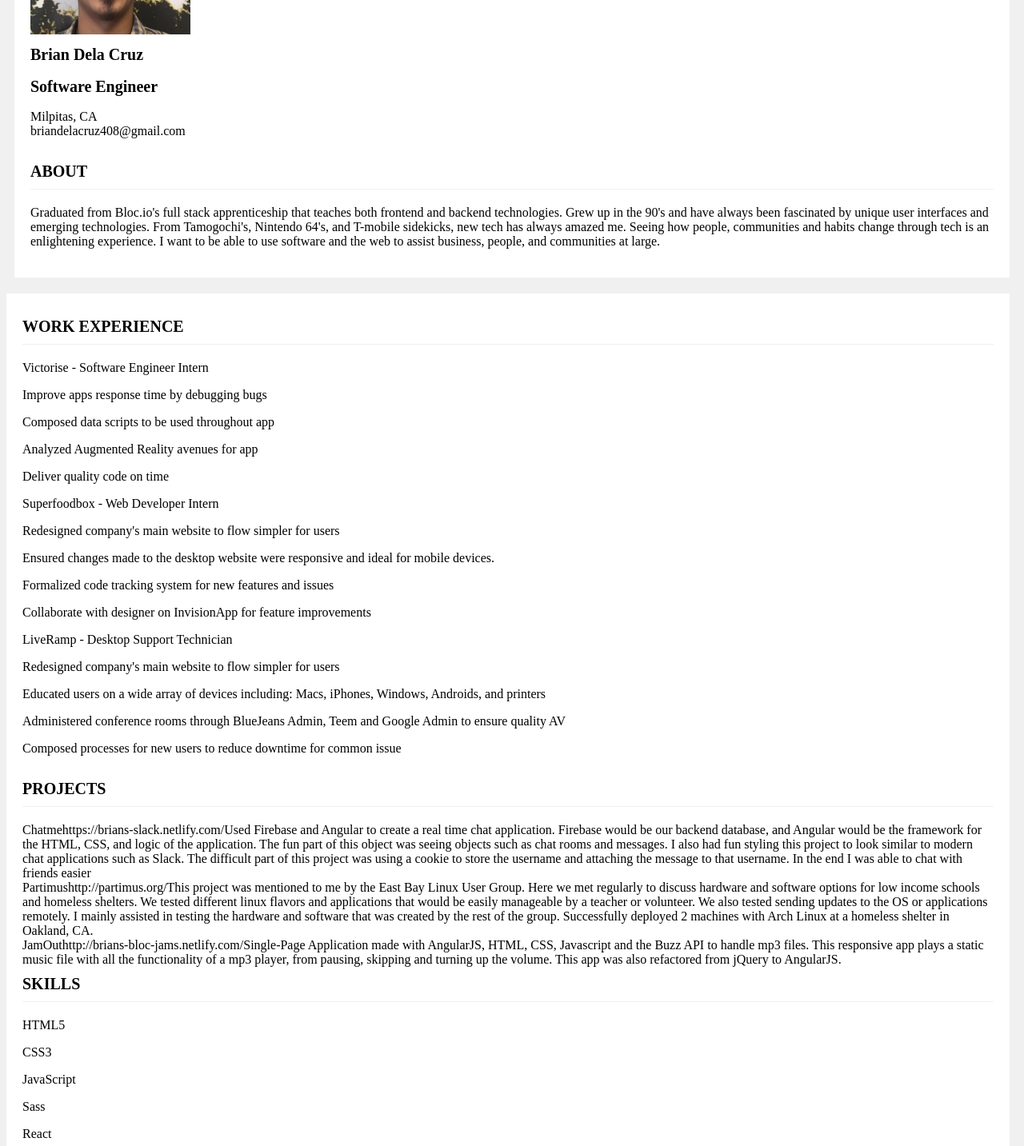
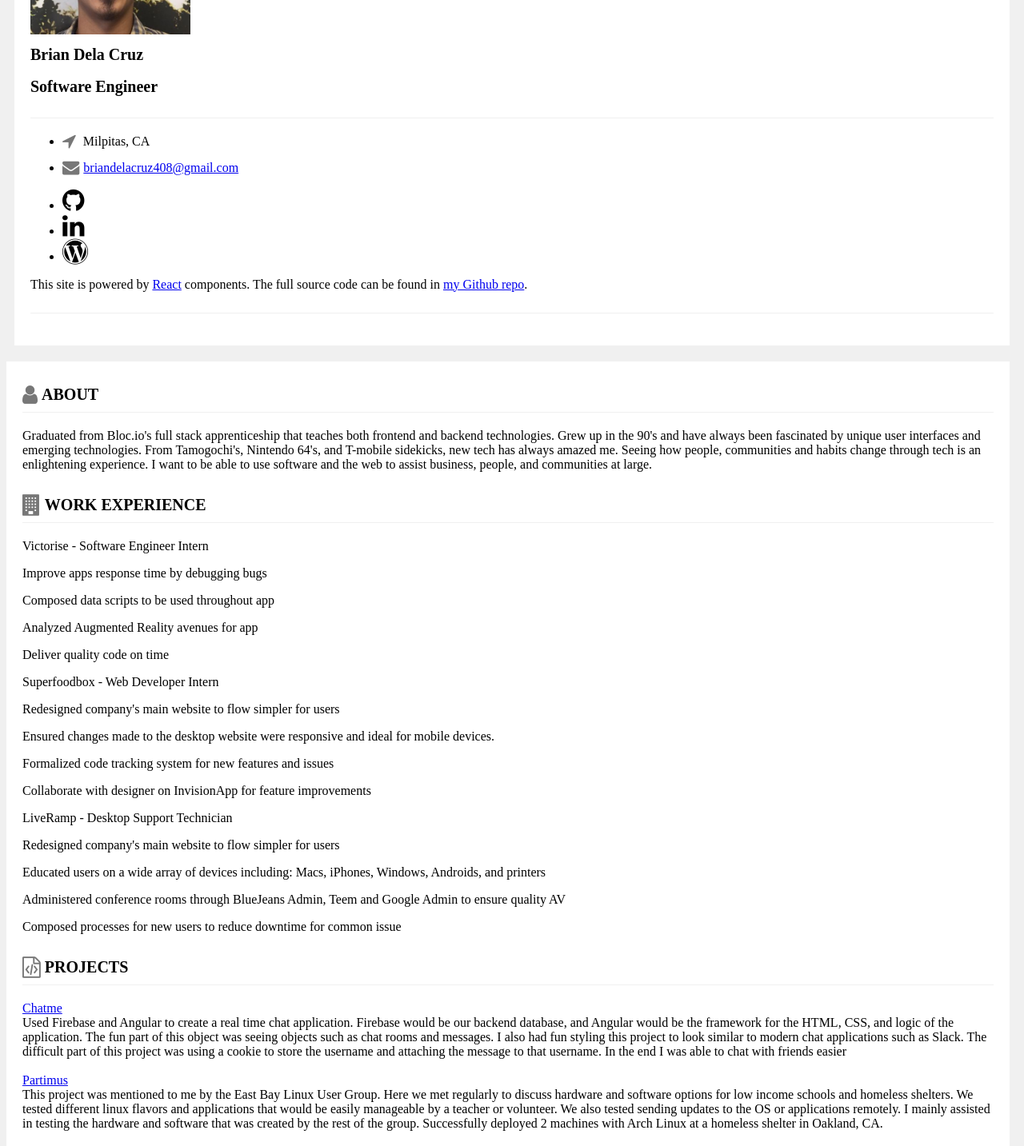
Before and after one commit to bl2i4n/react-resume, a React (Create React App) app: page / in a window 1280 px wide. Shown: the part 200-1633 px from the top of the page at 80% size. Built offline with nearby package versions, Linux system fonts and the light colour scheme.

Commit message:
style: add font-awesome icons to headers

```diff
--- a/package.json
+++ b/package.json
@@ -3,6 +3,7 @@
   "version": "0.1.0",
   "private": true,
   "dependencies": {
+    "font-awesome": "^4.7.0",
     "react": "^16.1.1",
     "react-dom": "^16.1.1",
     "react-scripts": "1.0.17"
--- a/src/App.js
+++ b/src/App.js
@@ -3,7 +3,7 @@ import './styles/App.css';
 
 function ResumeTitle(props) {
   return (
-    <div className="text-center">
+    <div className="profileImg">
       <h2 className="text-center">{props.firstName} {props.lastName}</h2>
       <h2 className="text-center">{props.label}</h2>
     </div>
@@ -12,30 +12,33 @@ function ResumeTitle(props) {
 
 function Address(props) {
   return (
-   <div className="text-center" >
-    <span className="text-center">{props.street}</span>
-    <span className="">{props.city}</span>
-  </div>
-  )
-}
-
-function ContactInfo(props) {
-  return (
-    <div className="" >
-      <span className="">{props.email}</span>
+    <div>
+      <ul className="list-unstyled contact-links text-center">
+        <li><i className="fa fa-lg fa-location-arrow"></i>{props.street} {props.city}</li>
+        <li><i className="fa fa-lg fa-envelope"></i><a href={`mailto:briandelacruz408@gmail.com`}>{props.email}</a></li>
+      </ul>
+      <ul className="profileLinks list-inline text-center">
+        <li><a className="fa fa-github fa-2x" href={'https://github.com/bl2i4n'}></a></li>
+        <li><a className="fa fa-linkedin fa-2x" href={'https://linkedin.com/in/briandelacruz408/'}></a></li>
+        <li><a className="fa fa-wordpress fa-2x" href={'https://codehog.wordpress.com/'}></a></li>
+      </ul>
+      <p>This site is powered by <a href="https://facebook.github.io/react/">React</a> components. The full source code can be found in <a href="https://github.com/bl2i4n">my Github repo</a>.</p>
     </div>
   )
 }
 
+
 class Header extends React.Component {
   render() {
     return (
-      <div className="about">
-        <div><img role="presentation" className="img-circle center-block" src={"./profilePhoto.jpg"} width="200" /></div>
-        <ResumeTitle firstName="Brian" lastName="Dela Cruz" />
-        <ResumeTitle label="Software Engineer" />
-        <Address city="Milpitas, CA" />
-        <ContactInfo email="briandelacruz408@gmail.com" />
+      <div className="profileImg">
+        <img role="presentation" className="img-circle center-block" src={"./profilePhoto.jpg"} width="200" />
+        <ResumeTitle className="text-center" firstName="Brian" lastName="Dela Cruz" />
+        <ResumeTitle className="text-center" label="Software Engineer" />
+        <div className="divider"></div>
+          <Address city="Milpitas, CA"  email="briandelacruz408@gmail.com"/>
+        <div className="divider"></div>
+
       </div>
     );
   }
@@ -44,8 +47,8 @@ class Header extends React.Component {
 class Summary extends React.Component {
   render() {
     return (
-        <section>
-          <h2 className="heading">ABOUT</h2>
+        <section className="about">
+          <h2 className="heading"><i className="fa fa-lg fa-user"></i>ABOUT</h2>
           <p className="summary" >
             {this.props.summary}
           </p>
@@ -78,7 +81,7 @@ class Experience extends React.Component {
   render() {
     return (
       <section className="work">
-        <h2 className="text-uppercase">WORK EXPERIENCE</h2>
+        <h2 className="text-uppercase"><i className="fa fa-lg fa-building"></i>WORK EXPERIENCE</h2>
         <Job jobTitle="Victorise - Software Engineer Intern"/>
         <Job  jobDate="" jobSummary="Improve apps response time by debugging bugs"/>
         <Job jobSummary="Composed data scripts to be used throughout app"/>
@@ -103,7 +106,7 @@ class Skills extends React.Component {
     return (
       <section className="skills">
         <div className="">
-          <h2 className="heading">SKILLS</h2>
+          <h2 className="heading"><i className="fa fa-lg fa-cogs"></i>SKILLS</h2>
           <Skill className="label label-success" item="HTML5"/>
           <Skill item="CSS3"/>
           <Skill item="JavaScript"  />
@@ -134,7 +137,7 @@ function Project(props) {
     <div className="project">
       <span className="" >{props.projectTitle}</span>
       <span className="" >{props.projectUrl}</span>
-      <span className="" >{props.projectDesc}</span>
+      <div className="" >{props.projectDesc}</div>
     </div>
   )
 }
@@ -145,10 +148,16 @@ class History extends React.Component {
     return (
       <section>
       <div className="">
-        <h2 className="heading">PROJECTS</h2>
-        <Project projectTitle="Chatme" projectUrl="https://brians-slack.netlify.com/" projectDesc="Used Firebase and Angular to create a real time chat application. Firebase would be our backend database, and Angular would be the framework for the HTML, CSS, and logic of the application. The fun part of this object was seeing objects such as chat rooms and messages. I also had fun styling this project to look similar to modern chat applications such as Slack. The difficult part of this project was using a cookie to store the username and attaching the message to that username. In the end I was able to chat with friends easier" />
-        <Project projectTitle="Partimus" projectUrl="http://partimus.org/" projectDesc="This project was mentioned to me by the East Bay Linux User Group. Here we met regularly to discuss hardware and software options for low income schools and homeless shelters. We tested different linux flavors and applications that would be easily manageable by a teacher or volunteer. We also tested sending updates to the OS or applications remotely. I mainly assisted in testing the hardware and software that was created by the rest of the group. Successfully deployed 2 machines with Arch Linux at a homeless shelter in Oakland, CA." />
-        <Project projectTitle="JamOut" projectUrl="http://brians-bloc-jams.netlify.com/" projectDesc="Single-Page Application made with AngularJS, HTML, CSS, Javascript and the Buzz API to handle mp3 files. This responsive app plays a static music file with all the functionality of a mp3 player, from pausing, skipping and turning up the volume. This app was also refactored from jQuery to AngularJS." />
+        <h2 className="heading"><i className="fa fa-lg fa-file-code-o"></i>PROJECTS</h2>
+        <a href={`https://brians-slack.netlify.com/`} target="_blank">Chatme</a>
+        <Project projectTitle=""  projectUrl="" projectDesc="Used Firebase and Angular to create a real time chat application. Firebase would be our backend database, and Angular would be the framework for the HTML, CSS, and logic of the application. The fun part of this object was seeing objects such as chat rooms and messages. I also had fun styling this project to look similar to modern chat applications such as Slack. The difficult part of this project was using a cookie to store the username and attaching the message to that username. In the end I was able to chat with friends easier" />
+        <br/>
+        <a href={`https://partimus.org/`} target="_blank">Partimus</a>
+        <Project projectTitle="" projectUrl="" projectDesc="This project was mentioned to me by the East Bay Linux User Group. Here we met regularly to discuss hardware and software options for low income schools and homeless shelters. We tested different linux flavors and applications that would be easily manageable by a teacher or volunteer. We also tested sending updates to the OS or applications remotely. I mainly assisted in testing the hardware and software that was created by the rest of the group. Successfully deployed 2 machines with Arch Linux at a homeless shelter in Oakland, CA." />
+        <br/>
+        <a href={`https://brians-bloc-jams.netlify.com/`} target="_blank">JamOut</a>
+        <Project projectTitle="" projectUrl="" projectDesc="Single-Page Application made with AngularJS, HTML, CSS, Javascript and the Buzz API to handle mp3 files. This responsive app plays a static music file with all the functionality of a mp3 player, from pausing, skipping and turning up the volume. This app was also refactored from jQuery to AngularJS." />
+        <br/>
       </div>
       </section>
     );
@@ -161,7 +170,7 @@ class School extends React.Component{
     return(
       <section className="education">
         <div className="education">
-          <h2 className="heading">EDUCATION</h2>
+          <h2 className="heading"><i className="fa fa-lg fa-mortar-board"></i>EDUCATION</h2>
             <h3>
               <Education schoolName="Bloc" schoolLocation=" Online Bootcamp"/>
             </h3>
@@ -182,11 +191,11 @@ class App extends React.Component {
           <aside className="col-md-4">
           <div className="inner">
             <Header />
-            <Summary summary="Graduated from Bloc.io's full stack apprenticeship that teaches both frontend and backend technologies. Grew up in the 90's and have always been fascinated by unique user interfaces and emerging technologies. From Tamogochi's, Nintendo 64's, and T-mobile sidekicks, new tech has always amazed me. Seeing how people, communities and habits change through tech is an enlightening experience. I want to be able to use software and the web to assist business, people, and communities at large." />
           </div>
           </aside>
           <main className="col-md-8">
             <div className="inner">
+              <Summary summary="Graduated from Bloc.io's full stack apprenticeship that teaches both frontend and backend technologies. Grew up in the 90's and have always been fascinated by unique user interfaces and emerging technologies. From Tamogochi's, Nintendo 64's, and T-mobile sidekicks, new tech has always amazed me. Seeing how people, communities and habits change through tech is an enlightening experience. I want to be able to use software and the web to assist business, people, and communities at large." />
               <Experience />
               <History />
               <Skills />
--- a/src/index.js
+++ b/src/index.js
@@ -1,5 +1,7 @@
 import React from 'react';
 import ReactDOM from 'react-dom';
 import App from './App';
+import 'font-awesome/css/font-awesome.min.css';
+
 
 ReactDOM.render(<App/>, document.getElementById('root'));
```
